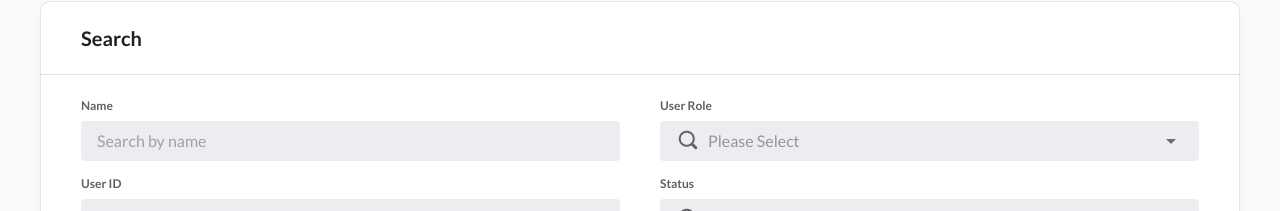
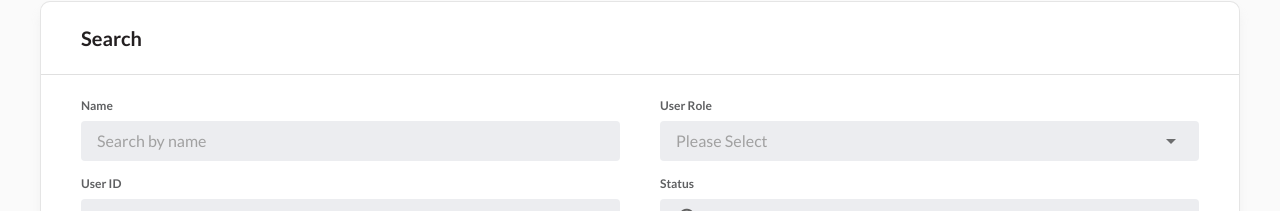
Before and after one commit to JustinLaurel/kyc-fe, a Next.js app: page /user in a window 1280 px wide. Shown: the part 172-383 px from the top of the page. Built offline with nearby package versions, Linux system fonts and the light colour scheme.

Commit message:
FieldDropdown completed

```diff
--- a/src/app/(main)/user/components/SearchBar.tsx
+++ b/src/app/(main)/user/components/SearchBar.tsx
@@ -4,6 +4,7 @@ import { BUTTON_COLOR_SCHEMES } from "@/components/ActionButton";
 import Card from "@/components/Card";
 import FieldInput from "@/components/FieldInput";
 import FieldAutocomplete from "@/components/FieldAutocomplete";
+import FieldDropdown from "@/components/FieldDropdown";
 
 export default function SearchBar() {
   return (
@@ -24,7 +25,7 @@ export default function SearchBar() {
     >
       <section className={styles.fieldsSection}>
         <FieldInput title={"Name"} placeholder={"Search by name"} />
-        <FieldAutocomplete
+        <FieldDropdown
           items={[
             {
               label: "Role 1",
--- a/src/app/components/FieldAutocomplete/index.tsx
+++ b/src/app/components/FieldAutocomplete/index.tsx
@@ -15,7 +15,7 @@ interface Props {
   title?: string;
   placeholder?: string;
 }
-export default function FieldDropdown(props: Props) {
+export default function FieldAutocomplete(props: Props) {
   const { items, title, placeholder = "" } = props;
 
   return (
--- /dev/null
+++ b/src/app/components/FieldDropdown/index.module.scss
@@ -0,0 +1,61 @@
+@use "src/app/colors";
+
+.fieldContainer {
+  display: flex;
+  flex-direction: column;
+  row-gap: 8px;
+
+  .title {
+    color: colors.$dark-gray;
+    font-family: colors.$font-lato;
+    font-size: 12px;
+    font-weight: 700;
+    line-height: 14px;
+    letter-spacing: 0em;
+  }
+  .root {
+    padding: 0;
+    background-color: colors.$light-gray;
+    border: none;
+    height: 40px;
+    display: flex;
+    align-items: center;
+    border-radius: 4px;
+    box-sizing: border-box;
+    &:focus-within {
+      outline: -webkit-focus-ring-color auto 1px
+    }
+
+    .select {
+      display: flex;
+      align-items: center;
+
+      background-color: inherit;
+      font-family: colors.$font-lato;
+      font-size: 16px;
+      font-weight: 400;
+      line-height: 19px;
+      letter-spacing: 0em;
+      padding-left: 16px;
+      padding-right: 16px;
+    }
+    .placeholder {
+      color: colors.$medium-gray;
+    }
+    .icon {
+      padding-right: 16px;
+      padding-left: 16px;
+    }
+  }
+  .outlined {
+    outline: none;
+  }
+}
+.dropdownItem {
+  font-family: colors.$font-lato;
+  font-size: 16px;
+  font-weight: 400;
+  line-height: 14px;
+  letter-spacing: 0em;
+  height: 40px;
+}
--- a/src/app/components/FieldDropdown/index.tsx
+++ b/src/app/components/FieldDropdown/index.tsx
@@ -1,5 +1,51 @@
-import { Menu } from "@mui/material";
+import { useState } from "react";
+import { Select, MenuItem } from "@mui/material";
+import styles from "./index.module.scss";
 
-export default function FieldDropdown() {
-  return <div></div>;
+interface Props {
+  items: {
+    label: string;
+    value: string;
+  }[];
+  title?: string;
+  placeholder?: string;
 }
+export default function FieldDropdown(props: Props) {
+  const { items, title, placeholder = "" } = props;
+  const [value, setValue] = useState("");
+  return (
+    <div className={styles.fieldContainer}>
+      {title && <div className={styles.title}>{title}</div>}
+      <Select
+        disableUnderline
+        displayEmpty
+        renderValue={() =>
+          value || <div className={styles.placeholder}>{placeholder}</div>
+        }
+        variant={"standard"}
+        classes={{
+          root: styles.root,
+          select: styles.select,
+          outlined: styles.outlined,
+          icon: styles.icon,
+          iconOpen: styles.icon,
+        }}
+        onChange={(event) => setValue(event.target.value as string)}
+      >
+        {Array.isArray(items) &&
+          items.length > 0 &&
+          items.map((item, index) => {
+            return (
+              <MenuItem
+                key={index}
+                value={item.value}
+                className={styles.dropdownItem}
+              >
+                {item.label}
+              </MenuItem>
+            );
+          })}
+      </Select>
+    </div>
+  );
+}
```
